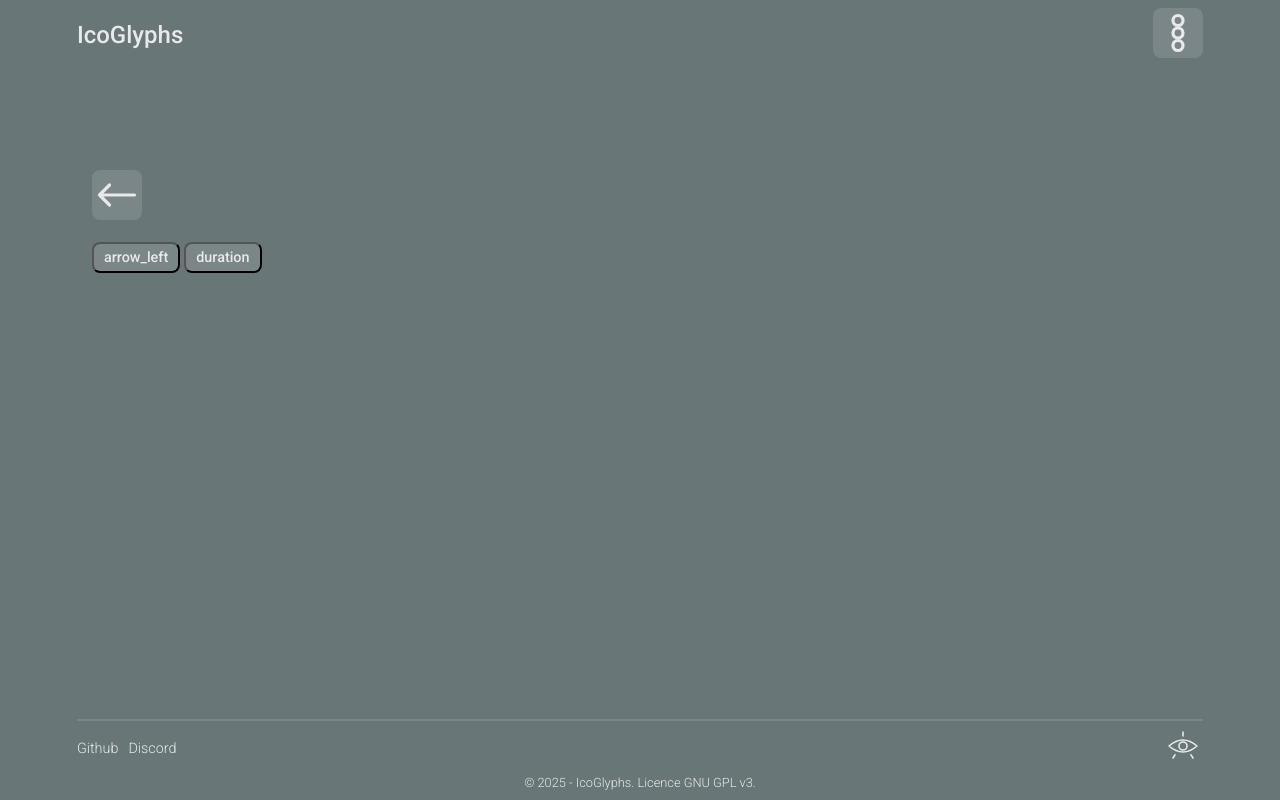
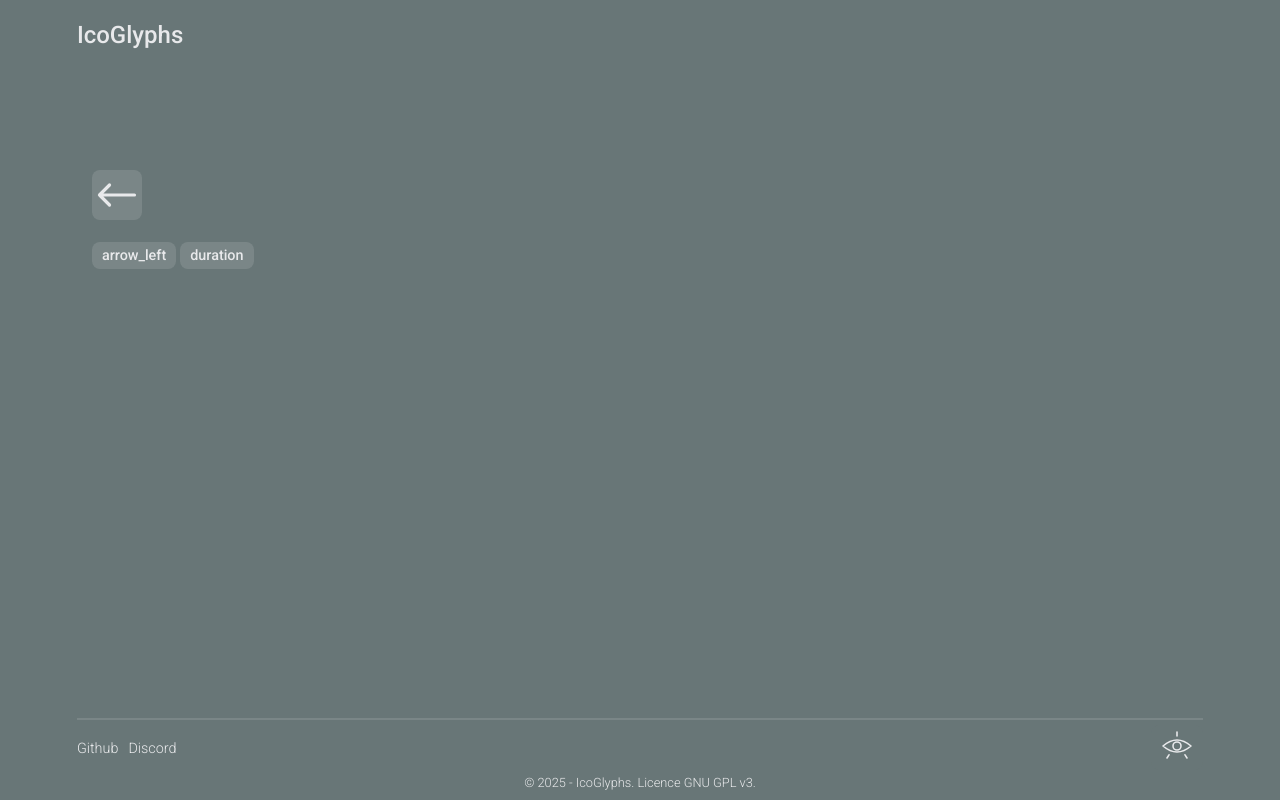
Before and after one commit to BHRKTRE/icoglyphs, a SvelteKit app: page /demo in a window 1280 px wide. Built offline with nearby package versions, Linux system fonts and the light colour scheme.

Commit message:
feat(ico, navBar): removed settings from navBar, improved UI/UX of /ico

```diff
--- a/src/routes/_layoutComponents/Footer.svelte
+++ b/src/routes/_layoutComponents/Footer.svelte
@@ -12,11 +12,10 @@
 			<li><a href={externalLinks.github} target="_blank">Github</a></li>
 			<li><a href={externalLinks.discord} target="_blank">Discord</a></li>
 		</ul>
-		<div
+		<button
 			onclick={() => (appState.IgSetingsIsOpen = true)}
 			id="modes-container"
 			aria-label="Open settings"
-			aria-hidden="true"
 		>
 			<svg class="svg-default" {...icoGlyphs.getSvgAttributes(appState.modes.colorMode.value)}>
 				<path d={icoGlyphs.getPath(appState.modes.colorMode.value)}> </path>
@@ -36,7 +35,7 @@
 					<path d={icoGlyphs.getPath('style')}> </path>
 				</svg>
 			{/if}
-		</div>
+		</button>
 	</div>
 
 	<div id="footer-info">
@@ -55,7 +54,20 @@
 	}
 
 	#modes-container {
+		background: var(--b1);
+		margin: 0;
 		cursor: pointer;
+		border: none;
+		transition: 324ms;
+		border-radius: var(--border-radius);
+	}
+
+	#modes-container:hover {
+		background: var(--b2);
+	}
+
+	#modes-container:active {
+		background: var(--b4);
 	}
 
 	#footer-links {
--- a/src/routes/_layoutComponents/navBar/NavBar.svelte
+++ b/src/routes/_layoutComponents/navBar/NavBar.svelte
@@ -18,7 +18,7 @@
 			<a href="/" title="Home - IcoGlyphs">IcoGlyphs</a>
 		</li>
 
-		<li class="right"><IcoGlyphButton buttonConfig={paramsButton} /></li>
+		<!-- <li class="right"><IcoGlyphButton buttonConfig={paramsButton} /></li> -->
 		<!-- <li class="right"><ColorModeButton /></li> -->
 	</ul>
 	<!-- {#if appState.IgSetingsIsOpen}
@@ -76,9 +76,9 @@
 	}
 
 	.left {
-		margin-right: auto; /* Pousse tout le reste à droite */
+		margin-right: auto;
 	}
-	.right {
-		margin-left: var(--spacing-small); /* Ajoute un petit espace entre les boutons de droite */
-	}
+	/* .right {
+		margin-left: var(--spacing-small); */
+	/* } */
 </style>
--- a/src/routes/ico/[icoGlyphNameSlug]/IcoGlypherModeDisplay.svelte
+++ b/src/routes/ico/[icoGlyphNameSlug]/IcoGlypherModeDisplay.svelte
@@ -26,5 +26,6 @@
 		display: flex;
 		flex-direction: column;
 		gap: var(--spacing-medium);
+		padding-top: var(--spacing-medium);
 	}
 </style>
--- a/src/routes/ico/[icoGlyphNameSlug]/mainIcoG.svelte
+++ b/src/routes/ico/[icoGlyphNameSlug]/mainIcoG.svelte
@@ -11,7 +11,7 @@
 	// $inspect(appState.icoGlyphUserSettings.style);
 </script>
 
-<div id="icoglyph-container" class:checkerboard>
+<div id="icoglyph-container" class={appState.modes.designerMode.value ? 'checkerboard' : ' '}>
 	<svg {...appState.icoGlyphUserSettings.style} {...icoGlyphs.getSvgAttributes(IGname)}>
 		<path d={icoGlyphs.getPath(IGname)} />
 	</svg>
--- a/static/global-style/global.css
+++ b/static/global-style/global.css
@@ -146,8 +146,6 @@ ul {
 	margin: 0;
 	padding: 0;
 	background: var(--b2);
-	font: inherit;
-	color: inherit;
 	cursor: pointer;
 	border: none;
 	transition: 324ms;
@@ -166,6 +164,7 @@ ul {
 	background: var(--b2);
 	padding: var(--spacing-small) var(--spacing-medium);
 	border-radius: var(--border-radius);
+	border: none;
 }
 
 input[type='text'] {
```
Also changed, not shown: src/lib/app/ui/components/SvgStyler.svelte (+4 -3 lines), src/routes/ico/[icoGlyphNameSlug]/+page.svelte (+13 -4 lines).
